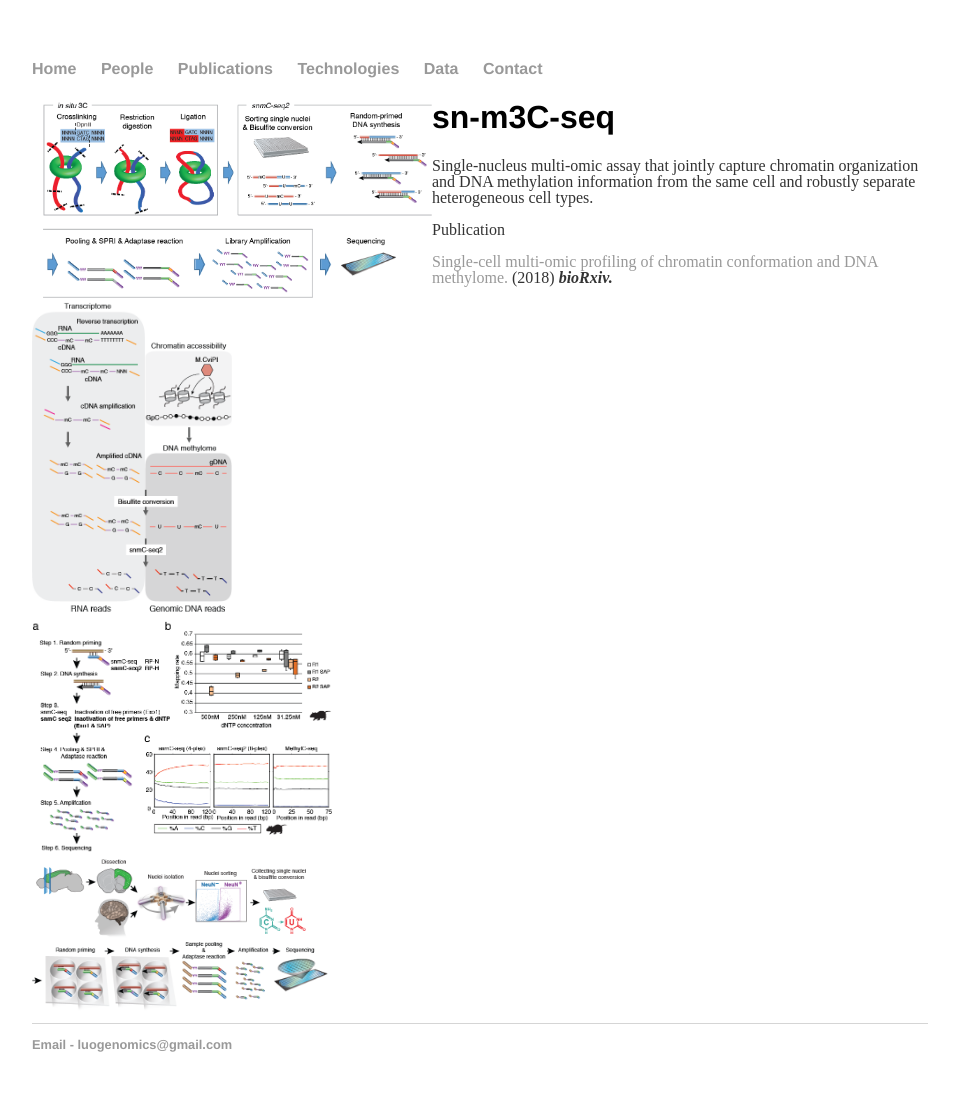
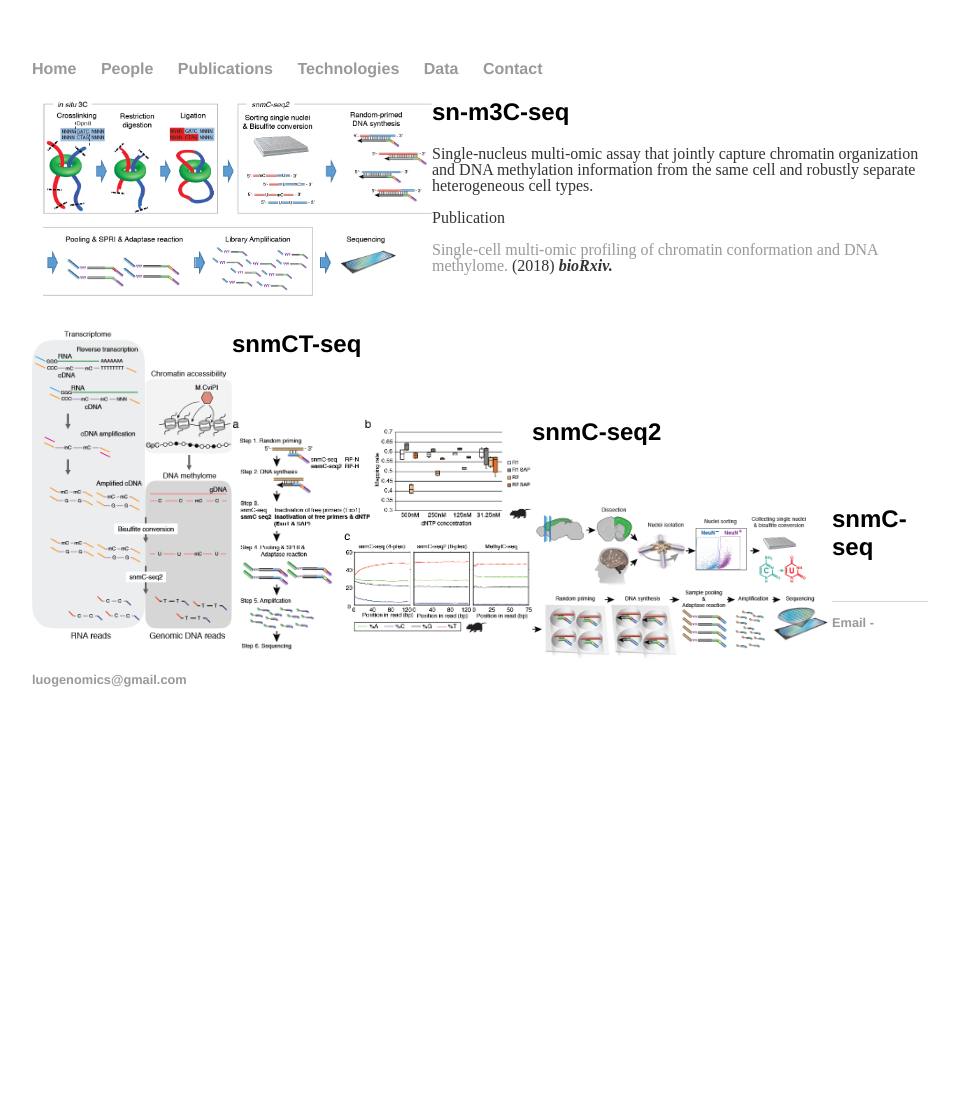
Before and after one commit to luogenomics/luogenomics.github.io, a Jekyll site: the page built from technologies/index.html, in a window 1280 px wide. Shown: the whole page, without its empty margins (160-1119 px from the left). Built offline with Jekyll 4.4.1, drawn with Linux system fonts in a browser that asks for light colours; after the commit the page ends 900 px from its top, so only the background shows below that.

Commit message:
Update index.html

```diff
--- a/technologies/index.html
+++ b/technologies/index.html
@@ -6,21 +6,34 @@ title: Luo Lab Technologies
   <a class="pull-left" href="">
     <img width=400 class="media-object" src="m3C-seq.png" >
   </a>
-  <h1> sn-m3C-seq </h1>
+  <h2> sn-m3C-seq </h2>
   <p> Single-nucleus multi-omic assay that jointly capture chromatin organization and DNA methylation information from the same cell and robustly separate heterogeneous cell types. </p>
   <p> Publication </p>
   <p><a href="https://www.biorxiv.org/content/10.1101/503235v1" target="_blank">Single-cell multi-omic profiling of chromatin conformation and DNA methylome. </a> (2018) <strong><em>bioRxiv.</strong></em></p>
+  <div class="bigspacer"></div>
+</div>
 
+
+<div>
+  <a class="pull-left" href="">
+    <img width=200 src="mCT-seq.png">
+  </a>
+  <h2> snmCT-seq </h2>
+  <div class="bigspacer"></div>
 </div>
 
 <div>
-  <img width=200 src="mCT-seq.png">
+  <a class="pull-left" href="">
+    <img width=300 src="snmc-seq2.png">
+  </a>
+  <h2> snmC-seq2 </h2>
+  <div class="bigspacer"></div>
 </div>
 
 <div>
-  <img width=300 src="snmc-seq2.png">
+  <a class="pull-left" href="">
+    <img width=300 src="snmc-seq.png">
+  </a>
+  <h2> snmC-seq </h2>
+  <div class="bigspacer"></div>
 </div>
-
-<div>
-<img width=300 src="snmc-seq.png">
-</div>
```
